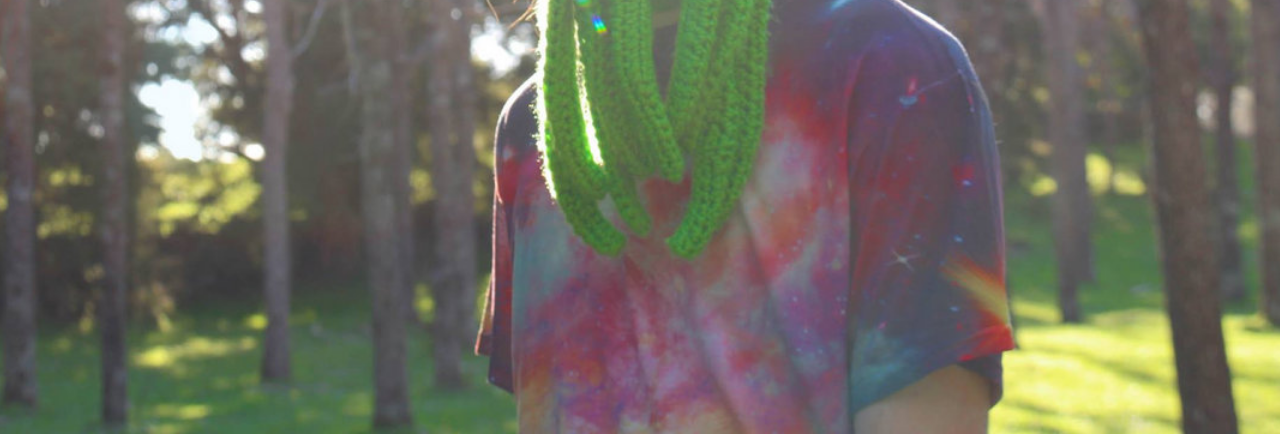
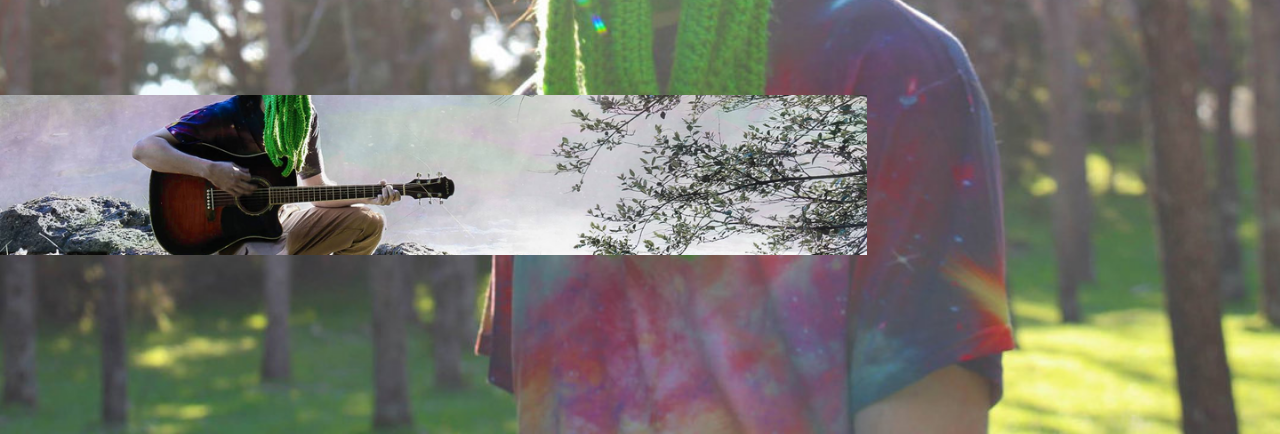
Before and after one commit to joshua-wc/Mammalien-Landing-Page, a plain HTML site: page index.html in a window 1280 px wide. Shown: the part 526-960 px from the top of the page. Drawn offline with Linux system fonts and the light colour scheme.

Commit message:
Fix lower social banner background image

```diff
--- a/app.css/app.css
+++ b/app.css/app.css
@@ -12,8 +12,7 @@
     background-position: center;
     display: flex;
     flex-direction: column;
-    flex-wrap: wrap;
-    justify-content: center;
+    justify-content: space-evenly;
     align-self: baseline;
     align-items: center;
     padding: 0px 20px;
@@ -31,4 +30,9 @@
 #social {
     background-image: url(./Social\ Background.png);
     width: 100vw;
+    height: 20vh;
+    background-size: contain;
+    background-repeat: no-repeat;
+    margin: 200px, 200px, 0px, 0px;
+
 }
```
